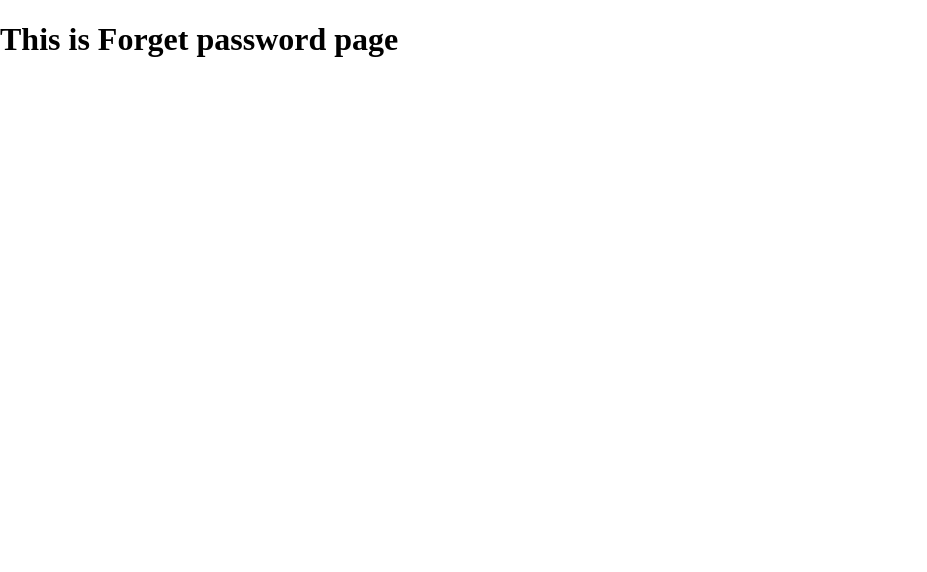
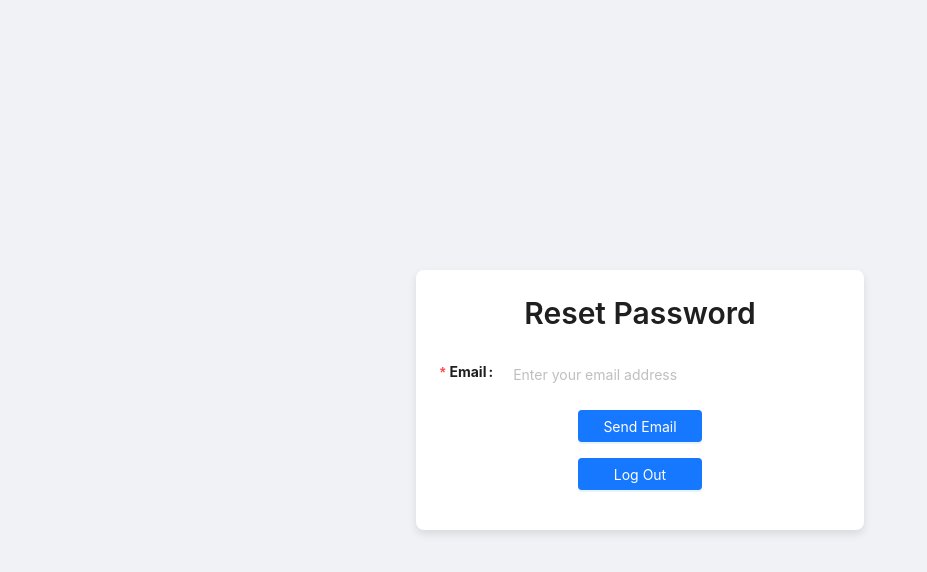
Before and after one commit to Khanhkudo02/Final_OJT_GR1, a React (Vite) app: page /forget-password in a window 1280 px wide. Shown: the top 572 px of the page, without its empty margins (0-927 px from the left). Built offline with nearby package versions, Linux system fonts and the light colour scheme; no server answers; the database is empty.

Commit message:
Add forget password and reset password

```diff
--- a/package.json
+++ b/package.json
@@ -20,6 +20,7 @@
     "bcryptjs": "^2.4.3",
     "bootstrap": "^5.3.3",
     "docx": "^8.5.0",
+    "emailjs-com": "^3.2.0",
     "file-saver": "^2.0.5",
     "firebase": "^10.12.4",
     "html2canvas": "^1.4.1",
--- a/public/locales/en/translation.json
+++ b/public/locales/en/translation.json
@@ -3,6 +3,7 @@
   "edit": "Edit",
   "delete": "Delete",
   "update": "Update",
+  "updateUser":"Update User",
   "errorFetchingUsers": "Error fetching users.",
   "pleaseFillAllFields": "Please fill all fields.",
   "invalidEmailFormat": "Invalid email format.",
@@ -27,10 +28,7 @@
   "add": "Add",
   "admin": "Admin",
   "employee": "Employee",
-  "password": "Password"
-  "admin": "Admin",
-  "edit": "Edit",
-
+  "password": "Password",
   "AllProject": "All Project",
   "Ongoing": "Ongoing",
   "NotStarted": "Not Started",
--- a/src/App.jsx
+++ b/src/App.jsx
@@ -1,13 +1,11 @@
 
+import { Layout, theme } from "antd";
 import React, { useEffect, useState } from "react";
 import {
   Navigate,
   Route,
-  BrowserRouter as Router,
-  Routes,
+  Routes
 } from "react-router-dom";
-import { Layout, theme } from "antd";
-import AccountManagement from "./Components/AccountManagement";
 import EmployeeManagement from "./Components/EmployeeManagement";
 import PositionManagement from "./Components/PositionManagement";
 import ProgramingLanguage from "./Components/ProgramingLanguage";
@@ -19,6 +17,7 @@ import Employee from "./pages/Employee";
 import ForgetPassword from "./pages/ForgetPassword";
 import Login from "./pages/LoginPage";
 import PageCV from "./pages/PageCV";
+import ResetPasswordPage from "./pages/ResetPassword";
 
 const { Content } = Layout;
 
@@ -62,6 +61,7 @@ const App = () => {
       <Routes>
         <Route path="/login" element={<Login setUser={handleLogin} />} />
         <Route path="/forget-password" element={<ForgetPassword />} />
+        <Route path="/reset-password" element={<ResetPasswordPage />} />
         <Route
           path="/*"
           element={
--- /dev/null
+++ b/src/assets/style/Pages/ForgetPassword.scss
@@ -0,0 +1,50 @@
+
+.reset-password-container {
+    display: flex;
+    justify-content: center;
+    align-items: center;
+    height: 100vh;
+    background-color: #f0f2f5;
+
+    .reset-password-form {
+      width: 100%;
+      max-width: 400px;
+      background-color: #fff;
+      padding: 24px;
+      border-radius: 8px;
+      box-shadow: 0 4px 8px rgba(0, 0, 0, 0.1);
+
+      .title {
+        text-align: center;
+        margin-bottom: 24px;
+      }
+
+      .ant-form-item {
+        margin-bottom: 16px;
+      }
+
+      .ant-form-item-label {
+        font-weight: bold;
+      }
+
+      .ant-input {
+        border-radius: 4px;
+        border: 2px solid #000000;
+        &:focus {
+          border-color: #40a9ff;
+          box-shadow: 0 0 0 2px rgba(64, 169, 255, 0.2);
+        }
+      }
+
+      .ant-btn-primary {
+        border-radius: 4px;
+        display: block;
+        margin: 0 auto;
+        width: 25%;
+      }
+
+      .ant-alert {
+        margin-bottom: 16px;
+      }
+    }
+  }
--- /dev/null
+++ b/src/assets/style/Pages/ResetPassword.scss
@@ -0,0 +1,58 @@
+
+.reset-password-container {
+    display: flex;
+    justify-content: center;
+    align-items: center;
+    height: 100vh;
+    background-color: #f0f2f5;
+
+    .reset-password-form {
+      width: 100%;
+      max-width: 400px;
+      background-color: #fff;
+      padding: 24px;
+      border: 1px;
+      border-radius: 8px;
+      box-shadow: 0 4px 8px rgba(0, 0, 0, 0.1);
+
+      h1 {
+        text-align: center;
+        margin-bottom: 24px;
+      }
+
+      .ant-form-item {
+        margin-bottom: 16px;
+      }
+
+      .ant-form-item-label {
+        font-weight: bold;
+      }
+
+
+      .ant-input,
+      .ant-input-password {
+        border-radius: 4px;
+        border: none;
+        padding: 8px 12px;
+        font-size: 14px;
+        &:focus {
+          border-color: #000000;
+          box-shadow: 0 0 0 2px rgba(35, 151, 246, 0.2);
+        }
+
+        &::placeholder {
+          color: #bfbfbf;
+          opacity: 1;
+
+        }
+      }
+
+      .ant-btn-primary {
+        border-radius: 4px;
+        display: block;
+        margin: 0 auto;
+        width: 31%;
+
+      }
+    }
+  }
--- a/src/pages/ForgetPassword.jsx
+++ b/src/pages/ForgetPassword.jsx
@@ -1,9 +1,82 @@
-import React from "react";
+// src/pages/ResetPassword.js
+
+import { Alert, Button, Form, Input, Typography } from "antd";
+import emailjs from "emailjs-com";
+import React, { useState } from "react";
+import { useNavigate } from "react-router-dom"
+import "../assets/style/Pages/ForgetPassword.scss";
+// Import SCSS file
+
+const { Title } = Typography;
 
 function ForgetPassword() {
+  const [error, setError] = useState("");
+  const [successMessage, setSuccessMessage] = useState("");
+  const [form] = Form.useForm();
+  const navigate = useNavigate();
+
+  const handleForgetPassword = async (values) => {
+    const { email } = values;
+    const resetLink = `http://localhost:5173/reset-password?email=${encodeURIComponent(email)}`;
+
+    try {
+      const response = await emailjs.send(
+        'service_38z8rf8',      // Service ID của bạn
+        'template_yh7totx',     // Template ID của bạn
+        {
+          user_email: email,    // Tên biến khớp với template
+          reset_link: resetLink
+        },
+        'BLOiZZ22_oSBTDilA'     // User ID của bạn
+      );
+      console.log("Email sent successfully:", response);
+      setSuccessMessage("Password reset instructions sent to your email.");
+      form.resetFields(); // Reset form fields after success
+    } catch (error) {
+      console.error("Failed to send email:", error);
+      setError("Failed to send password reset instructions.");
+    }
+  };
+  const handleLogout = () => {
+    // Clear any authentication tokens or user data
+    // Redirect to login page
+    navigate("/login");
+  };
+
   return (
-    <div>
-      <h1>This is Forget password page</h1>
+    <div className="reset-password-container">
+      <div className="reset-password-form">
+        <Title level={2} className="title">
+          Reset Password
+        </Title>
+        <Form form={form} onFinish={handleForgetPassword}>
+          <Form.Item
+            label="Email"
+            name="email"
+            rules={[{ required: true, message: "Please input your email!" }]}
+          >
+            <Input type="email" placeholder="Enter your email address"/>
+          </Form.Item>
+          {error && <Alert message={error} type="error" showIcon />}
+          {successMessage && <Alert message={successMessage} type="success" showIcon />}
+          <Form.Item>
+            <Button type="primary" htmlType="submit" block>
+              Send Email
+            </Button>
+          </Form.Item>
+        </Form>
+        <Form
+          onFinish={handleLogout}
+          className="logout-form"
+          layout="vertical"
+        >
+          <Form.Item>
+            <Button type="primary" htmlType="submit" block>
+              Log Out
+            </Button>
+          </Form.Item>
+        </Form>
+      </div>
     </div>
   );
 }
--- /dev/null
+++ b/src/pages/ResetPassword.jsx
@@ -0,0 +1,102 @@
+import { Button, Form, Input, message } from "antd";
+import bcrypt from "bcryptjs";
+import { get, getDatabase, ref, update } from "firebase/database";
+import React from "react";
+import { useTranslation } from "react-i18next";
+import { useNavigate } from "react-router-dom";
+import "../assets/style/Pages/ResetPassword.scss";
+
+function ResetPasswordPage() {
+  const { t } = useTranslation();
+  const [form] = Form.useForm();
+  const navigate = useNavigate();
+
+  const handleResetPassword = async (values) => {
+    const { email, newPassword, confirmPassword } = values;
+
+    if (!email || !newPassword || !confirmPassword) {
+      message.error(t("Please Fill All Fields"));
+      return;
+    }
+
+    if (newPassword.length < 6) {
+      message.error(t("Password Min Length"));
+      return;
+    }
+
+    if (newPassword !== confirmPassword) {
+      message.error(t("Passwords Do Not Match"));
+      return;
+    }
+
+    try {
+      const db = getDatabase();
+      const userRef = ref(db, `users`);
+      const snapshot = await get(userRef);
+      const usersData = snapshot.val();
+
+      // Tìm người dùng với email đã cho
+      const user = Object.entries(usersData).find(([id, data]) => data.email === email);
+
+      if (user) {
+        const [userId] = user;
+        const hashedPassword = await bcrypt.hash(newPassword, 10);
+        await update(ref(db, `users/${userId}`), { password: hashedPassword });
+        message.success(t("Password Reset Successful"));
+        navigate("/login"); // Điều hướng đến trang đăng nhập sau khi reset mật khẩu thành công
+      } else {
+        message.error(t("User Does Not Exist"));
+      }
+    } catch (error) {
+      message.error(t("Error Resetting Password"));
+    }
+  };
+
+  return (
+    <div className="reset-password-container">
+      <div className="reset-password-form">
+        <h1>{t("Reset Password")}</h1>
+        <Form
+          form={form}
+          onFinish={handleResetPassword}
+          layout="vertical"
+        >
+          <Form.Item
+            label={t("email")}
+            name="email"
+            rules={[{ required: true, message: t("pleaseInputEmail") }]}
+          >
+            <Input placeholder={t("Enter Your Email")} />
+          </Form.Item>
+          <Form.Item
+            label={t("New Password")}
+            name="newPassword"
+            rules={[
+              { required: true, message: t("Please Input New Password") },
+              { min: 6, message: t("passwordMinLength") },
+            ]}
+          >
+            <Input.Password placeholder={t("Enter New Password")} />
+          </Form.Item>
+          <Form.Item
+            label={t("Confirm Password")}
+            name="confirmPassword"
+            rules={[
+              { required: true, message: t("Please Confirm New Password") },
+              { min: 6, message: t("passwordMinLength") },
+            ]}
+          >
+            <Input.Password placeholder={t("Confirm New Password")} />
+          </Form.Item>
+          <Form.Item>
+            <Button type="primary" htmlType="submit">
+              {t("Reset Password")}
+            </Button>
+          </Form.Item>
+        </Form>
+      </div>
+    </div>
+  );
+}
+
+export default ResetPasswordPage;
```
Also changed, not shown: public/locales/vi/translation.json (+1 -7 lines), src/pages/Admin.jsx (+22 -31 lines), 1 other file (tests, documents, lock files or other folders).
